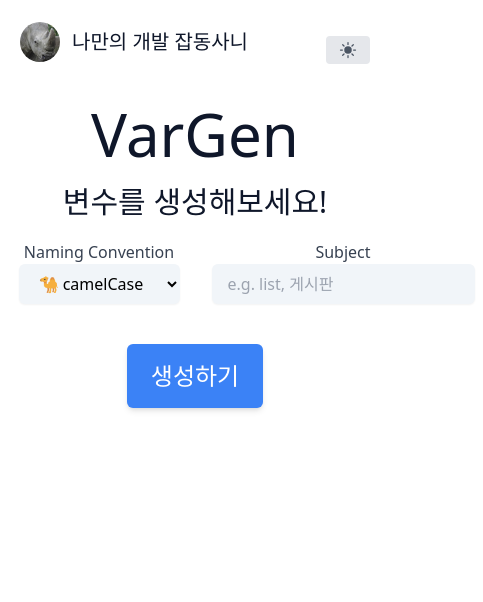
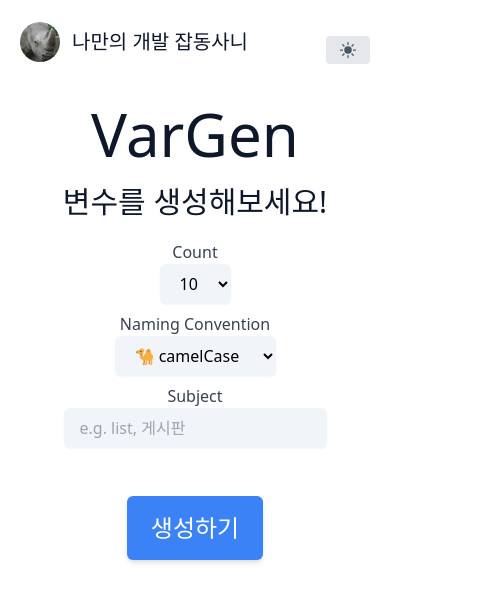
Before and after one commit to rhino-ty/VarGen, a Next.js app: page / in a window 390 px wide. Shown: the top 602 px of the page, 483 px wide, since content can reach past the window. Built offline with nearby package versions, Linux system fonts and the light colour scheme.

Commit message:
design: 모바일 환경에서 짤려서 반응형 다시 수정

```diff
--- a/src/components/PromptInput.tsx
+++ b/src/components/PromptInput.tsx
@@ -47,8 +47,8 @@ export default function PromptInput() {
       </div>
       <form onSubmit={handleSubmit} className="flex flex-col items-center justify-center">
         {/* <input type="text" value={inputValue} onChange={(e) => setInputValue(e.target.value)} /> */}
-        <div className="flex flex-row justify-center items-center space-x-4 mb-10">
-          <div className="flex flex-col px-2">
+        <div className="flex flex-col justify-center items-center mb-10 sm:flex-row">
+          <div className="variable-menu-container">
             <label htmlFor="count" className="text-gray-700 flex justify-center">
               Count
             </label>
@@ -65,7 +65,7 @@ export default function PromptInput() {
             </select>
           </div>
 
-          <div className="flex flex-col px-2">
+          <div className="variable-menu-container sm:ml-4">
             <label htmlFor="namingConvention" className="text-gray-700 flex justify-center">
               Naming Convention
             </label>
@@ -81,7 +81,7 @@ export default function PromptInput() {
             </select>
           </div>
 
-          <div className="flex flex-col px-2">
+          <div className="variable-menu-container sm:ml-4">
             <label htmlFor="subject" className="text-gray-700 flex justify-center">
               Subject
             </label>
--- a/src/styles/globals.css
+++ b/src/styles/globals.css
@@ -18,6 +18,10 @@
   content: attr(title);
   @apply absolute top-[-30px] bg-black dark:bg-white text-white dark:text-black px-3 rounded whitespace-nowrap text-lg;
   left: 10%;
+}
+
+.variable-menu-container {
+  @apply flex flex-col px-2 mb-2 sm:mb-0;
 }
 
 /* .variable-tooltip:hover:after {
```
